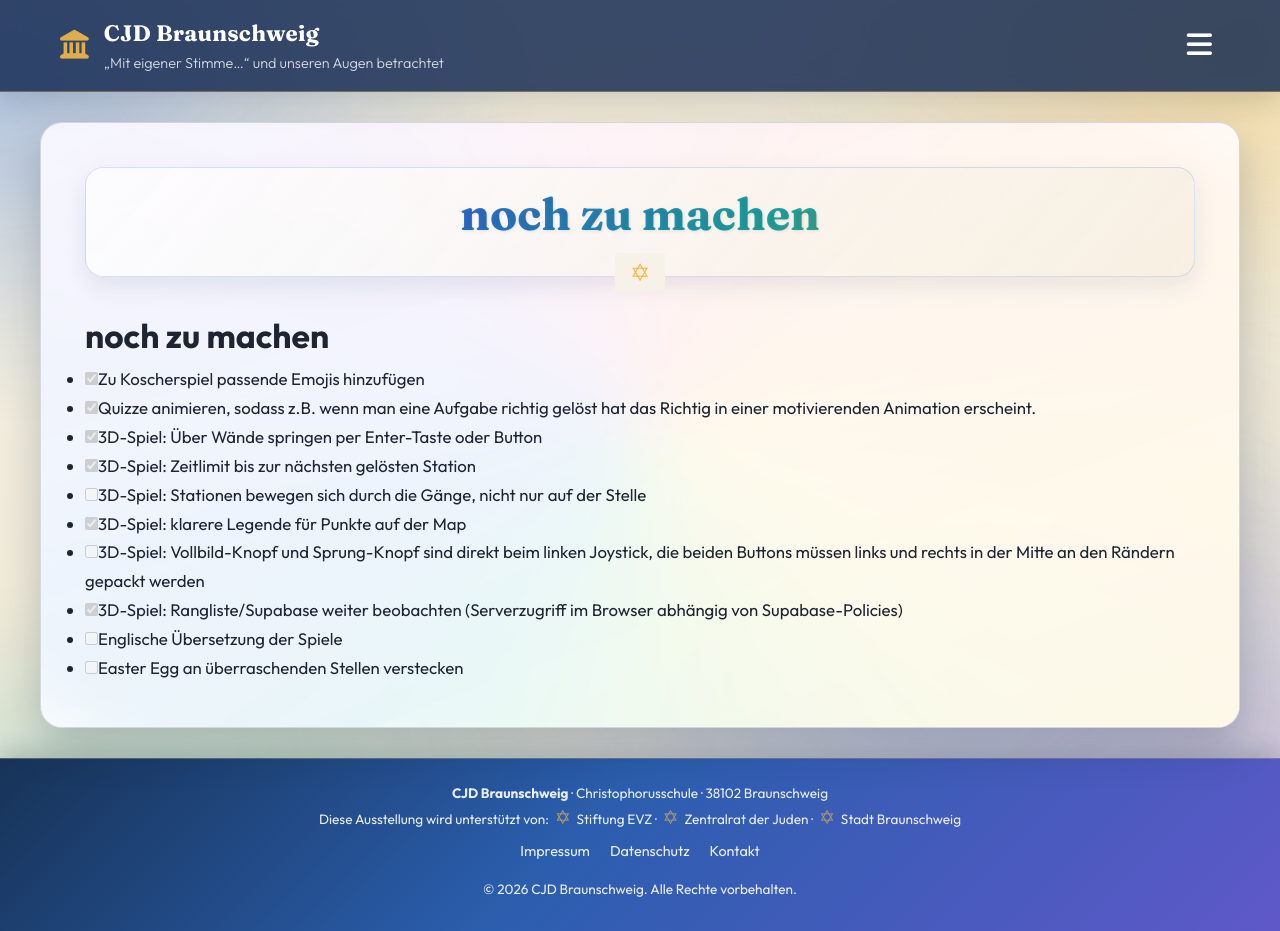
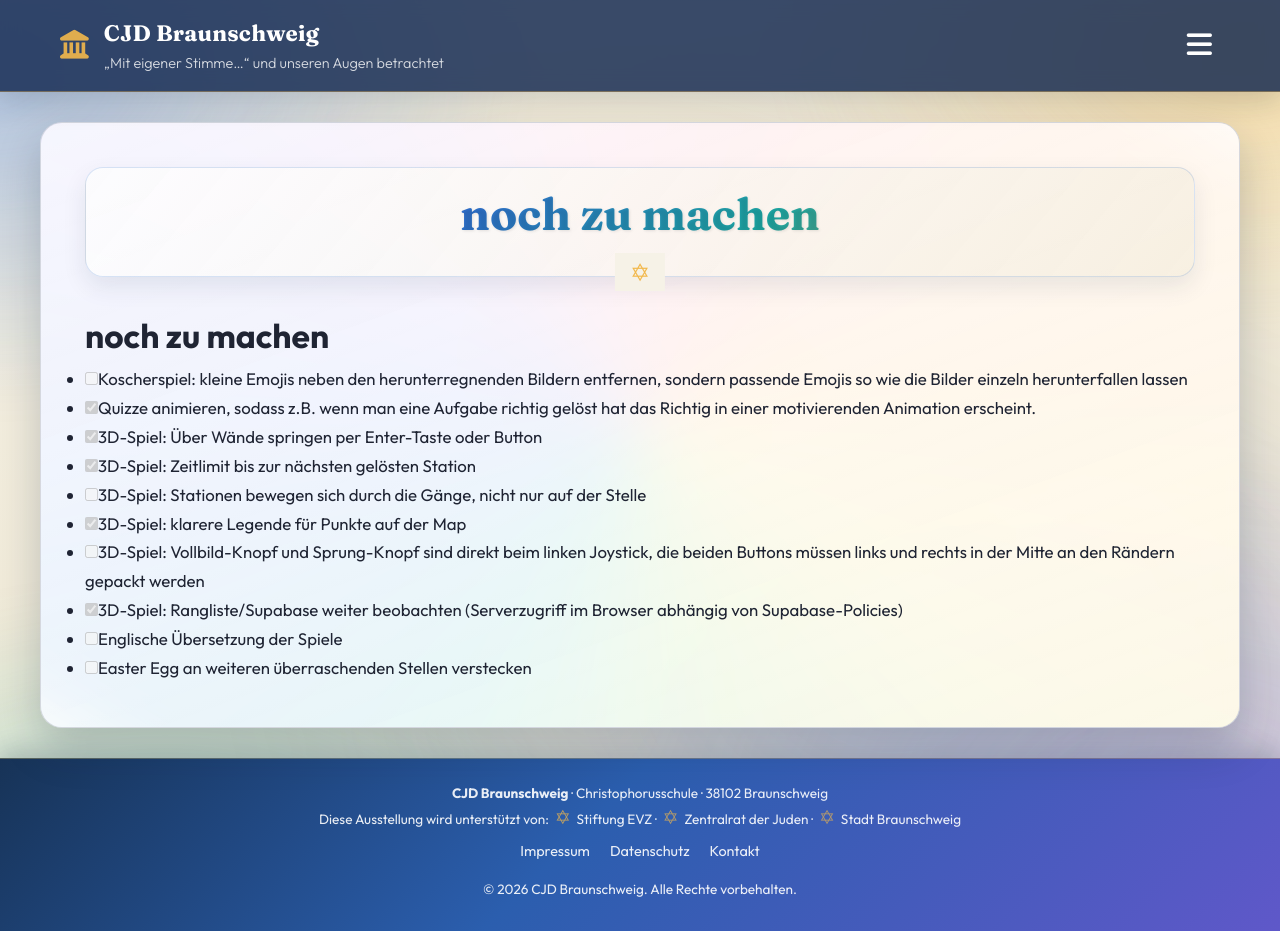
Before and after one commit to stolpersteinebs/stolpersteinebs.github.io, a Jekyll site: the page built from nochzumachen.md, in a window 1280 px wide and 931 px high. Built offline with Jekyll 4.4.1, drawn with Linux system fonts in a browser that asks for light colours.

Commit message:
Update nochzumachen.md

```diff
--- a/nochzumachen.md
+++ b/nochzumachen.md
@@ -5,7 +5,7 @@ layout: default
 ---
 # noch zu machen
 
-- [x] Zu Koscherspiel passende Emojis hinzufügen
+- [ ] Koscherspiel: kleine Emojis neben den herunterregnenden Bildern entfernen, sondern passende Emojis so wie die Bilder einzeln herunterfallen lassen
 - [x] Quizze animieren, sodass z.B. wenn man eine Aufgabe richtig gelöst hat das Richtig in einer motivierenden Animation erscheint.
 - [x] 3D-Spiel: Über Wände springen per Enter-Taste oder Button
 - [x] 3D-Spiel: Zeitlimit bis zur nächsten gelösten Station
@@ -14,4 +14,4 @@ layout: default
 - [ ] 3D-Spiel: Vollbild-Knopf und Sprung-Knopf sind direkt beim linken Joystick, die beiden Buttons müssen links und rechts in der Mitte an den Rändern gepackt werden
 - [x] 3D-Spiel: Rangliste/Supabase weiter beobachten (Serverzugriff im Browser abhängig von Supabase-Policies)
 - [ ] Englische Übersetzung der Spiele
-- [ ] Easter Egg an überraschenden Stellen verstecken
+- [ ] Easter Egg an weiteren überraschenden Stellen verstecken
```
